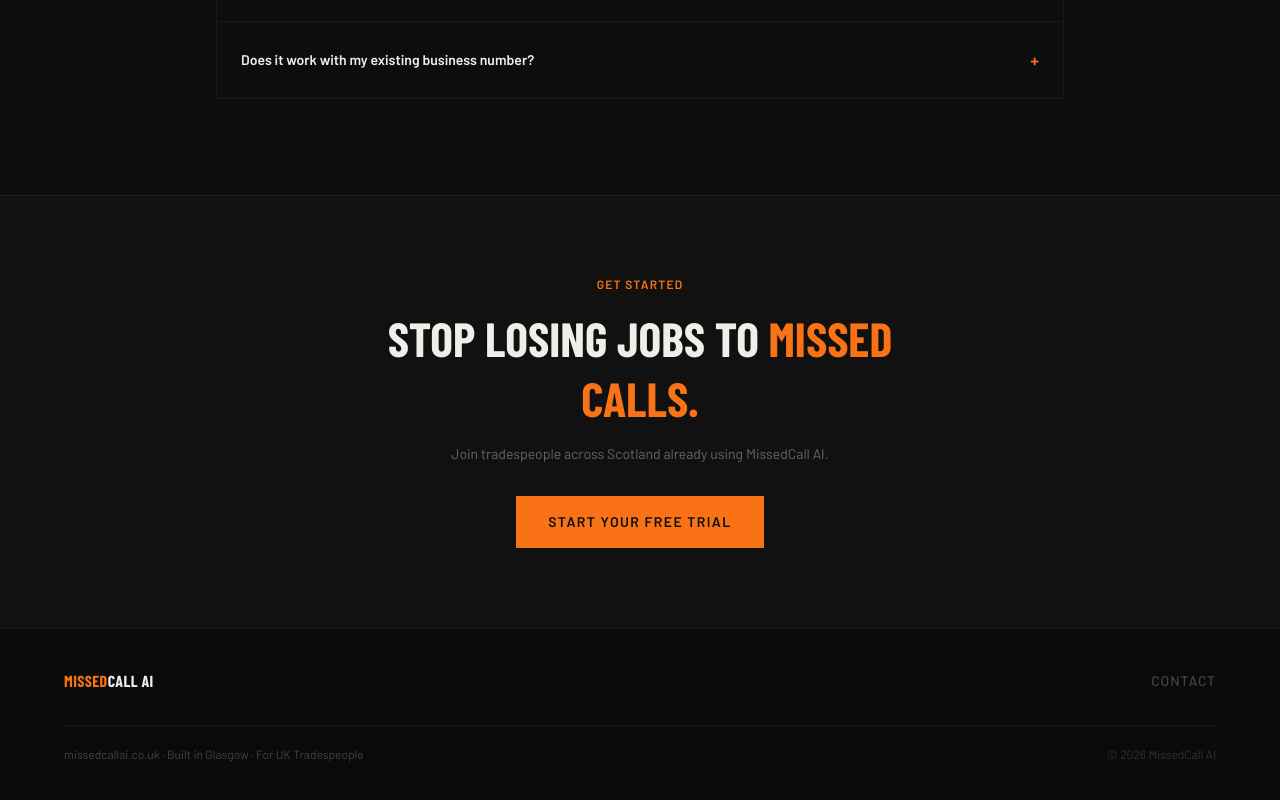
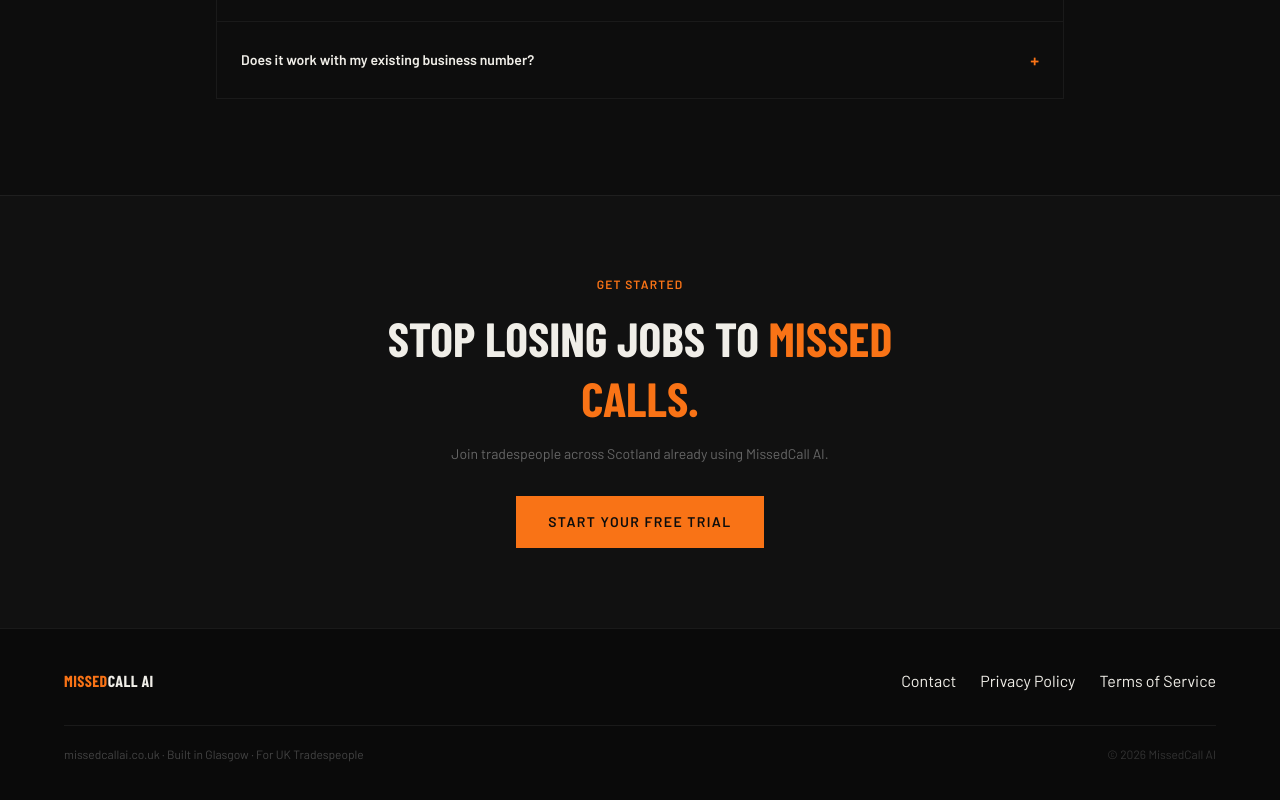
Before and after one commit to Rijaspb/missedcallai, a Next.js app: page / in a window 1280 px wide. Shown: the part 4364-5164 px from the top of the page. Built offline with nearby package versions, Linux system fonts and the light colour scheme; a web font is replaced by a local one.

Commit message:
feat: Add Privacy Policy & Terms links to footer (open in new tab)

```diff
--- a/src/components/layout/Footer.tsx
+++ b/src/components/layout/Footer.tsx
@@ -1,9 +1,9 @@
 import Link from 'next/link'
 
 const NAV_LINKS = [
-  // { href: '/#how-it-works', label: 'How it works' },
-  // { href: '/#pricing', label: 'Pricing' },
   { href: '/contact', label: 'Contact' },
+  { href: '/privacy', label: 'Privacy Policy', external: true },
+  { href: '/terms', label: 'Terms of Service', external: true },
 ]
 
 export function Footer() {
@@ -28,7 +28,8 @@
               <Link
                 key={link.href}
                 href={link.href}
-                className="text-sm font-medium uppercase tracking-[0.06em] text-[#444] hover:text-(--color-muted) transition-colors"
+                target={link.external ? '_blank' : undefined}
+                rel={link.external ? 'noopener noreferrer' : undefined}
               >
                 {link.label}
               </Link>
```
